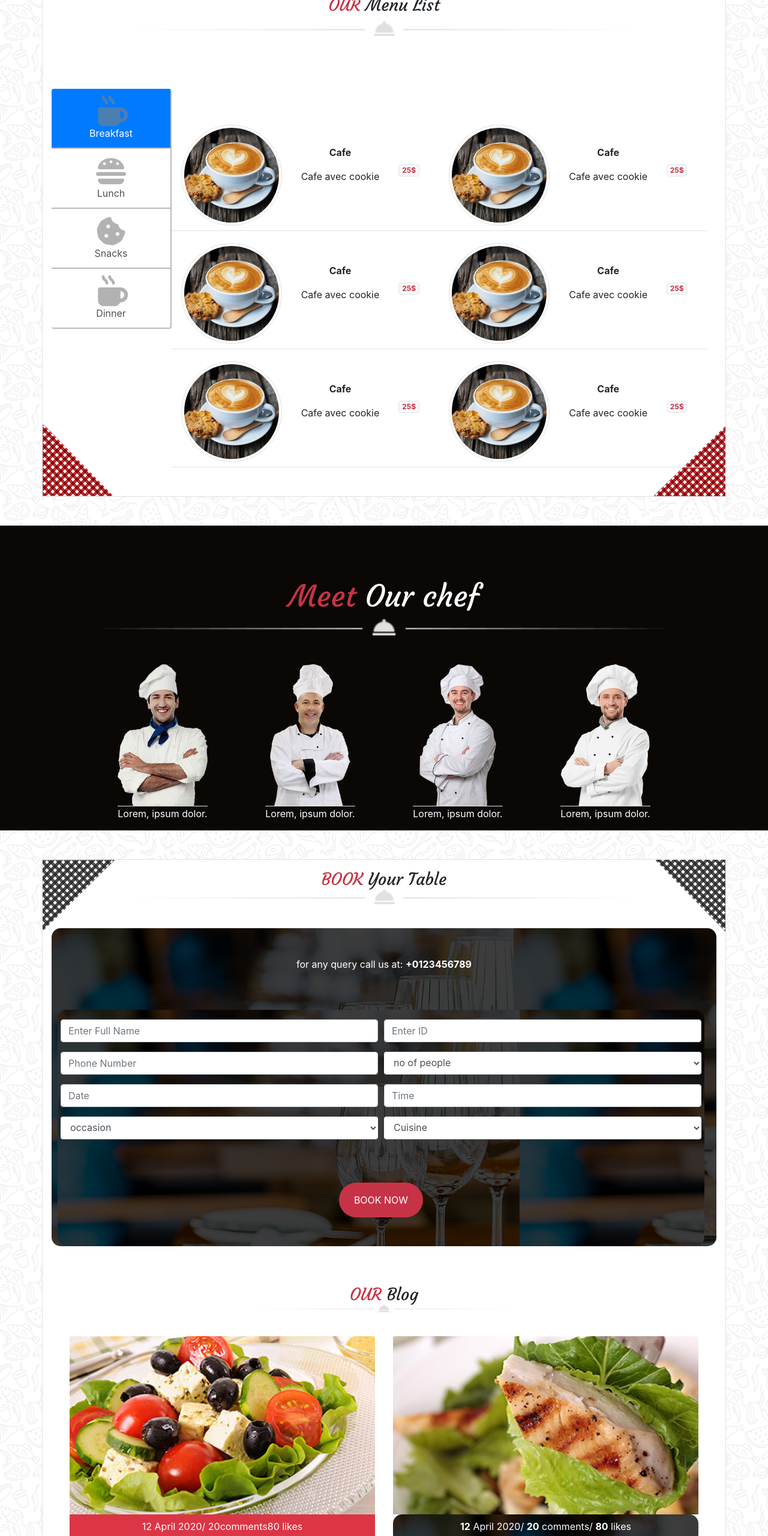
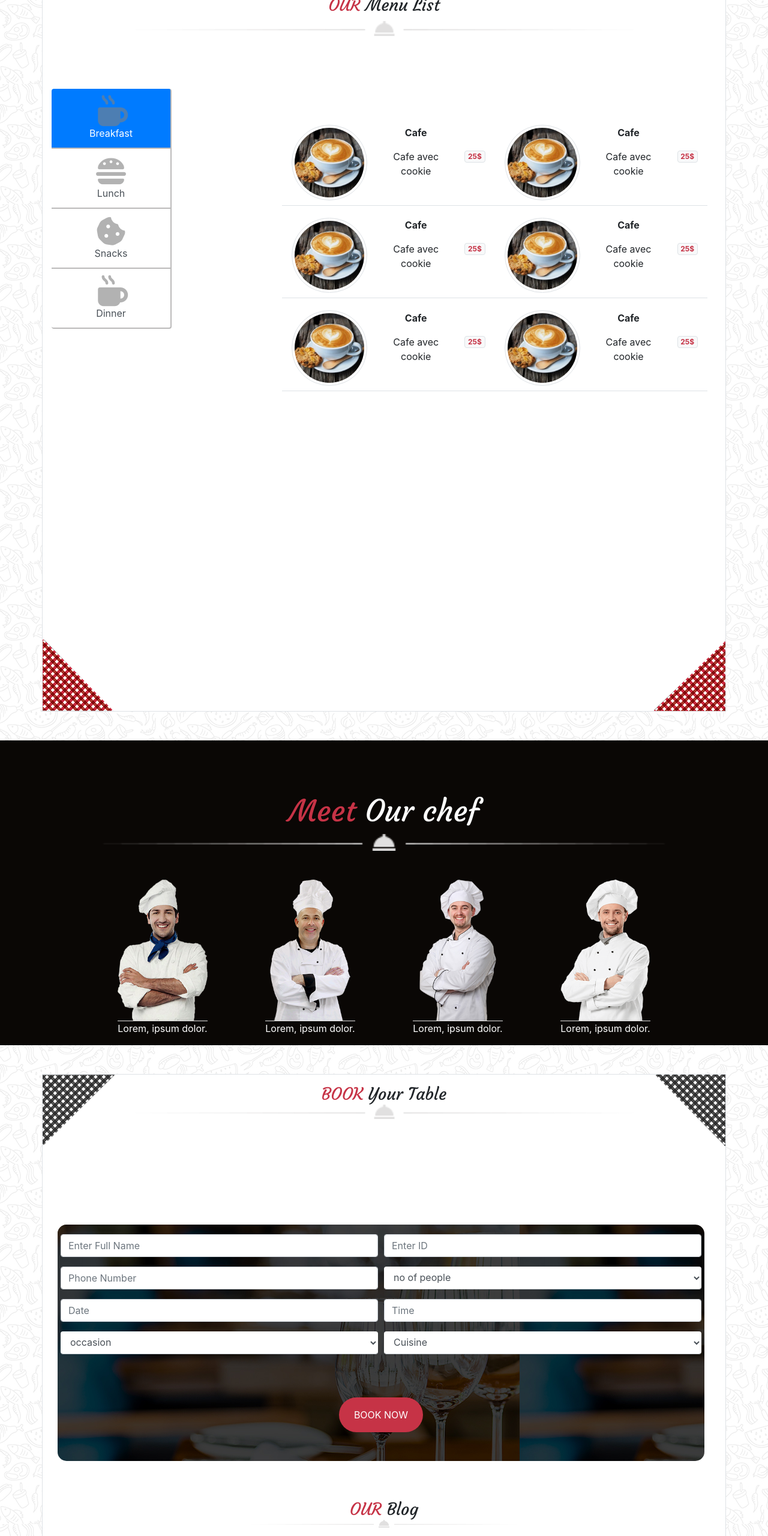
Before and after one commit to Maximilien-chikri/-coding_16_site_chef, a website: page index.html in a window 1280 px wide. Shown: the part 1260-3820 px from the top of the page at 60% size. Drawn offline with nearby package versions, Linux system fonts and the light colour scheme; files whose address does not match are found by name.

Commit message:
fin projet

```diff
--- a/index.html
+++ b/index.html
@@ -109,10 +109,10 @@
             <h3> <span>our</span> Menu List</h3>
             <img class="img-fluid w-75" src="./public/img/decoration_line.png" alt="">
         </div>
-        <div class=" container py-5 w-100">
+        <div class=" container py-5 ">
             <div class="row">
                 <!-- Box - place pour le menu -->
-                <div class="col-lg-2 col-md-12 col-sm-12 p-0 icone">
+                <div class="col-lg-4 col-md-6  p-0 icone onglet">
                     <!-- box - menu -->
                     <div class="list-group pb-3" style="height: 200px ; width : 200px" id="list-tab" role="tablist">
                         <a class="list-group-item list-group-item-action active " role="tab" data-toggle="list" aria-controls="breakfast" id="breakfast" href="#n1">
@@ -130,7 +130,7 @@
                     </div>
                 </div>
                 <!-- Box menu -->
-                <div class="col-lg-10 col-md-12 col-sm-2 p-0 menu-text ">
+                <div class="col-lg-8 col-md-6 p-0 menu-text mn-cafe">
                     <div class="tab-content">
                         <div class="tab-pane fade active show" role="tabpanel" aria-labelledby="breakfast" id="n1">
                             <div class="container row d-inline-flex ">
@@ -466,9 +466,12 @@
                                         <span class="badge prix border bg-light">25$</span>
                                     </div>
                                 </div>
-
                             </div>
                         </div>
+                    </div>
+                </div>
+            </div>
+        </div>
     </section>
     <!-- photo chef -->
     <section>
@@ -516,7 +519,7 @@
         </div>
 
         <div>
-            <div class="container mb-5 text-center">
+            <div class="container mb-5 text-center booking">
                 <p class="text-white py-5"> for any query call us at: <span>+0123456789</span></p>
                 <div class="form-row text-center">
                     <div class="col-6 pt-3">
--- a/src/sass/modules/_book.sass
+++ b/src/sass/modules/_book.sass
@@ -1,12 +1,13 @@
 section:nth-of-type(3) //book your table
     div:nth-of-type(1)
+        border-radius: 15px
         h3
             font-family: cour
             text-transform: capitalize
             span
                 color: $Red
                 text-transform: uppercase
-    div:nth-of-type(2)// our menu list
+    .booking// our menu list
         div:nth-of-type(1)
             background-image: url(./../../public/img/book_table_bg.jpg)
             width: 100%
--- a/src/sass/modules/_menu.sass
+++ b/src/sass/modules/_menu.sass
@@ -21,6 +21,7 @@ body
                     color: $Red
                     text-transform: uppercase
         div:nth-of-type(3)
+            display: flex
             .icone
                 text-align: center
                 a
@@ -43,37 +44,6 @@ body
                     @include  media-breakpoint-down(sm)
                     font-size: 15px
                     text-align: center
-            // .menu-text
-            //     @include media-breakpoint-down(sm)
-            //         margin-bottom: 100px
-            //     .text-menu
-            //         @include media-breakpoint-down(sm)
-            //         display: flex
-            //         justify-content: center
-            //         align-items: center
-            //         flex-direction: column
-            //         p
-            //             @include media-breakpoint-down(sm)
-            //             font-size: 10px
-            //     .rounded-circle
-            //         border: solid 0.8em
-            //         border-radius: 50%
-            //         background-color: $White
-            //         font-size: 80px
-            //         margin: 5px
-            //         height: 150px
-            //         @include media-breakpoint-down(sm)
-            //         font-size: 10px
-            //         margin: auto
-            //         height: 60px
-            //     .image-c
-            //         img
-            //             @include media-breakpoint-down(sm)
-            //                 width: 80px
-            //                 height: 80px
-            //     .prix
-            //         padding: 5px
-            //         @include media-breakpoint-down(sm)
-            //             font-size: 10px
-            //         @include media-breakpoint-down(md)
-            //             font-size: 20px
+            .onglet
+                @include  media-breakpoint-down(sm)
+                    display: none
```
Also changed, not shown: public/css/app.css.
